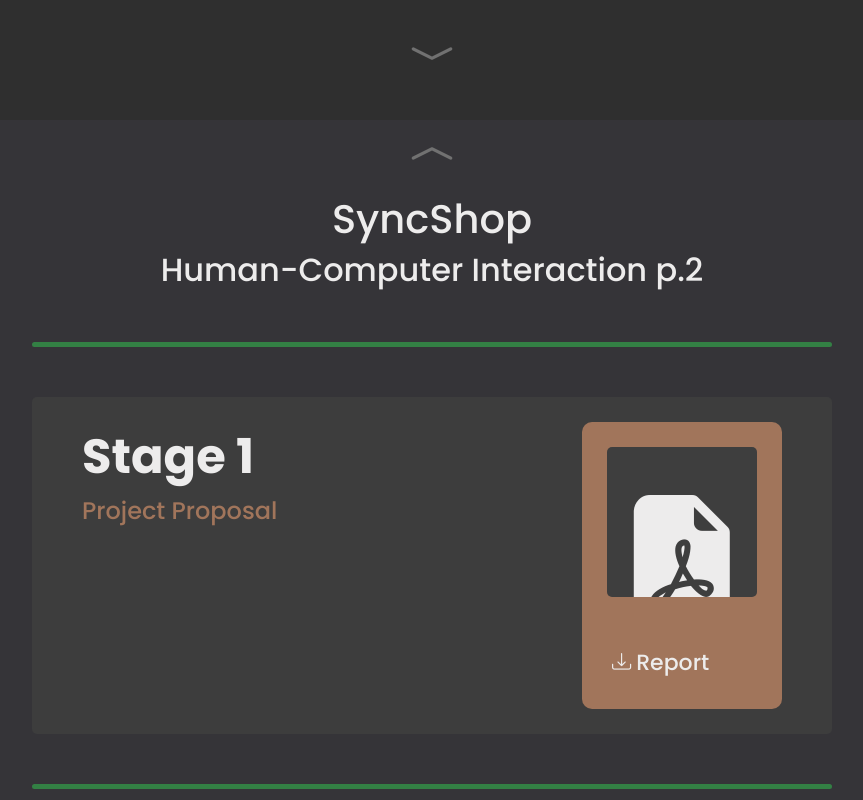
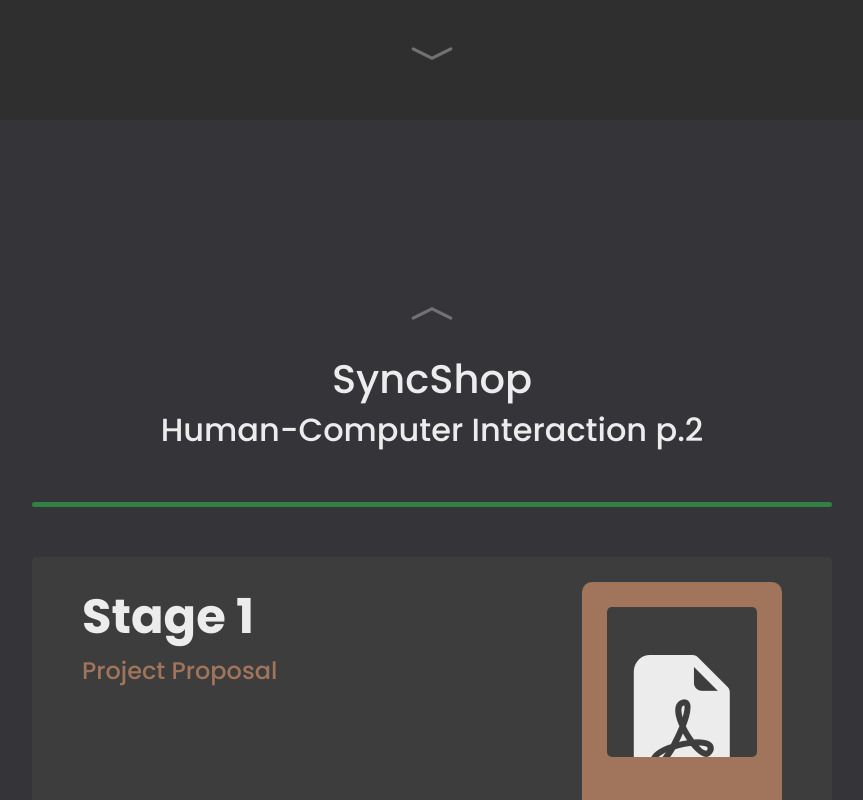
Before and after one commit to tomascarvalho7/ipm-group14-2324, a React (Vite) app in the folder website/: page / in a window 1280 px wide. Shown: the part 680-1480 px from the top of the page, without its empty margins (208-1071 px from the left). Built offline with nearby package versions, Linux system fonts and the light colour scheme; the HTML template or start-up script is replaced by a standard one.

Commit message:
Fixed website css

```diff
--- a/website/public/styles/App.css
+++ b/website/public/styles/App.css
@@ -77,7 +77,7 @@
 }
 
 .bottom-screen.hidden {
-  transform: translateY(100%); /* Hide the bottom screen to the bottom */
+  transform: translateY(120%); /* Hide the bottom screen to the bottom */
 }
 
 .scroll-icon {
--- a/website/public/styles/authors.css
+++ b/website/public/styles/authors.css
@@ -45,9 +45,9 @@
   align-items: center;
   justify-content: space-around;
   background-color: var(--bg);
-  border: 4px solid var(--accent);
-  padding: 15px;
-  border-radius: 4px;
+  border: 2px solid var(--accent);
+  padding: 20px;
+  border-radius: 2px;
   box-shadow: 0px 4px 6px rgba(0, 0, 0, 0.1);
   aspect-ratio: 1 / 1;
   text-align: center;
@@ -57,9 +57,8 @@
 }
 
 .author-card:hover {
-  border: 4px solid var(--accent);
+  border: 2px solid var(--accent);
   transform: scale(1.1);
-  padding: 15px;
   border-radius: 2px;
   transition: 0.25s all ease-in-out;
 }
--- a/website/public/styles/stages.css
+++ b/website/public/styles/stages.css
@@ -67,7 +67,7 @@
 .stagebox {
     display: flex;
     flex-direction: column;
-    justify-content:flex-start;
+    justify-content: center;
     align-items: flex-start;
     background-color: var(--secondary);
     border-radius: 10px;
@@ -98,13 +98,11 @@
 
 .stagebox .stage-link {
     align-items: center;
-    align-self: stretch;
     display: flex;
     flex-direction: row;
-    flex: 0 0 auto;
     padding: 5px;
     gap: 5px;
-    width: 100%;
+    width: 75%;
 }
 
 .stagebox .bi-download {
@@ -120,7 +118,9 @@
 }
 
 a {
+    display: flex;
     align-self: stretch;
+    justify-content: center;
 }
 
 .stagebox .stage-link:hover {
```
